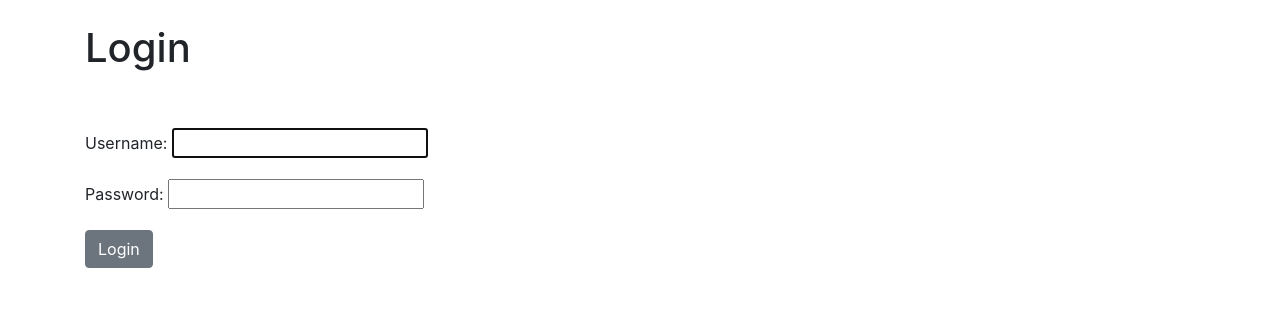
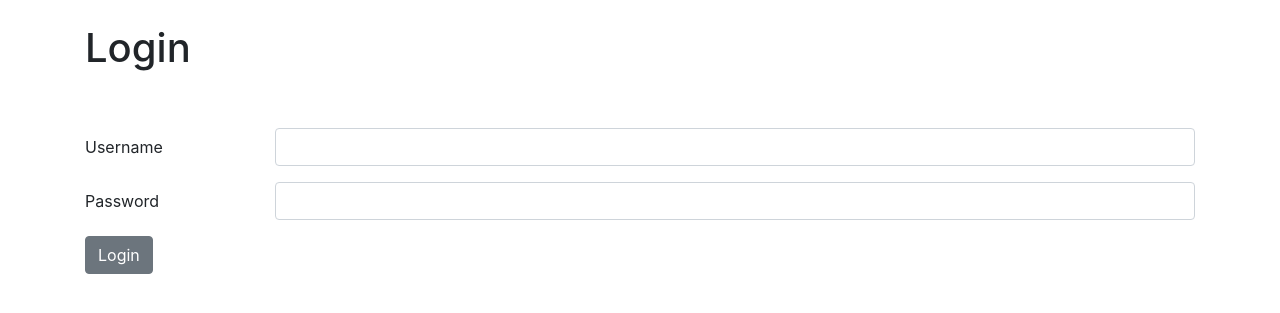
Before and after one commit to jpapu/portfolio, a Django app: page /auth_app/login/ in a window 1280 px wide. Shown: the part 56-369 px from the top of the page. Run offline with Django 3.2, Linux system fonts and the light colour scheme; some libraries are stand-ins or nearby versions.

Commit message:
modify login html (#47)

```diff
--- a/portfolio/auth_app/templates/registration/login.html
+++ b/portfolio/auth_app/templates/registration/login.html
@@ -7,7 +7,21 @@
 <div class="form-group">
     <form method="POST">
         {% csrf_token %}
-        {{ form.as_p }}
+        <div class="mb-3 row">
+            <label class="col-sm-2 col-form-label">Username</label>
+            <div class="col-sm-10">
+                <input type="text" class="form-control" name="username">
+            </div>
+        </div>
+
+
+        <div class="mb-3 row">
+            <label class="col-sm-2 col-form-label">Password</label>
+            <div class="col-sm-10">
+                <input type="password" class="form-control" name="password">
+            </div>
+        </div>
+
         <button class="btn btn-secondary">Login</button>
     </form>
 </div>
```
